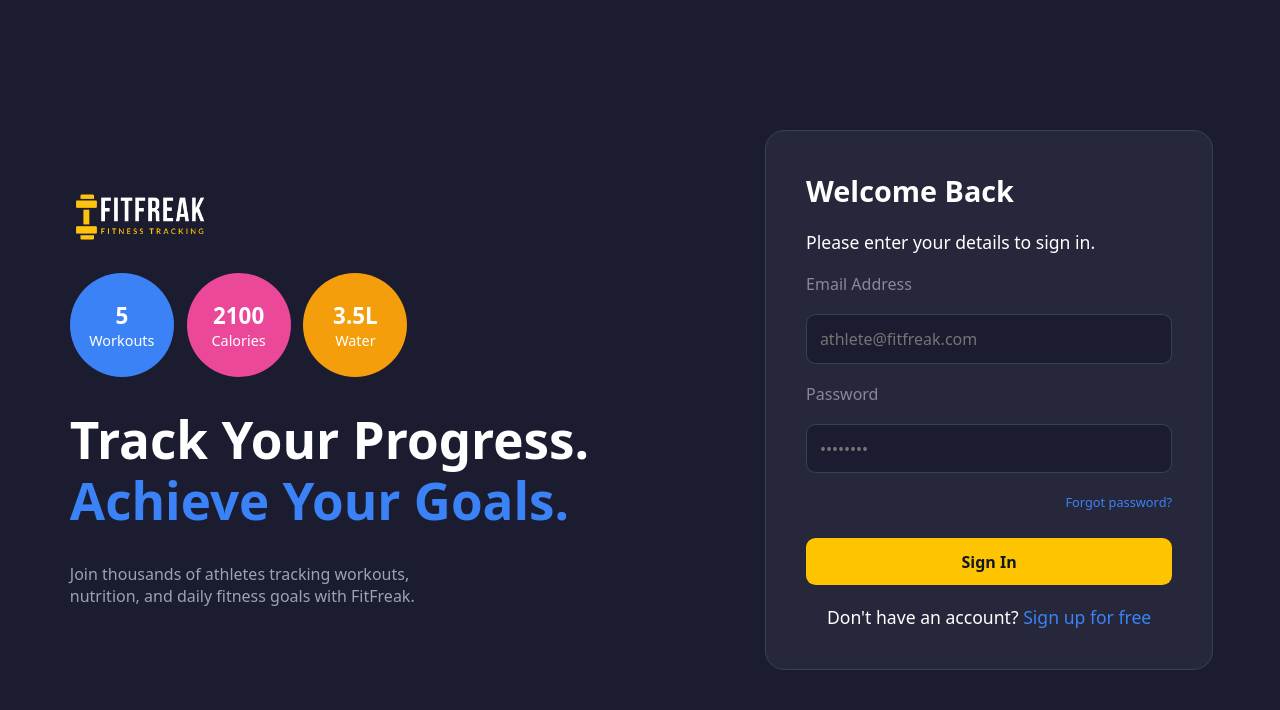
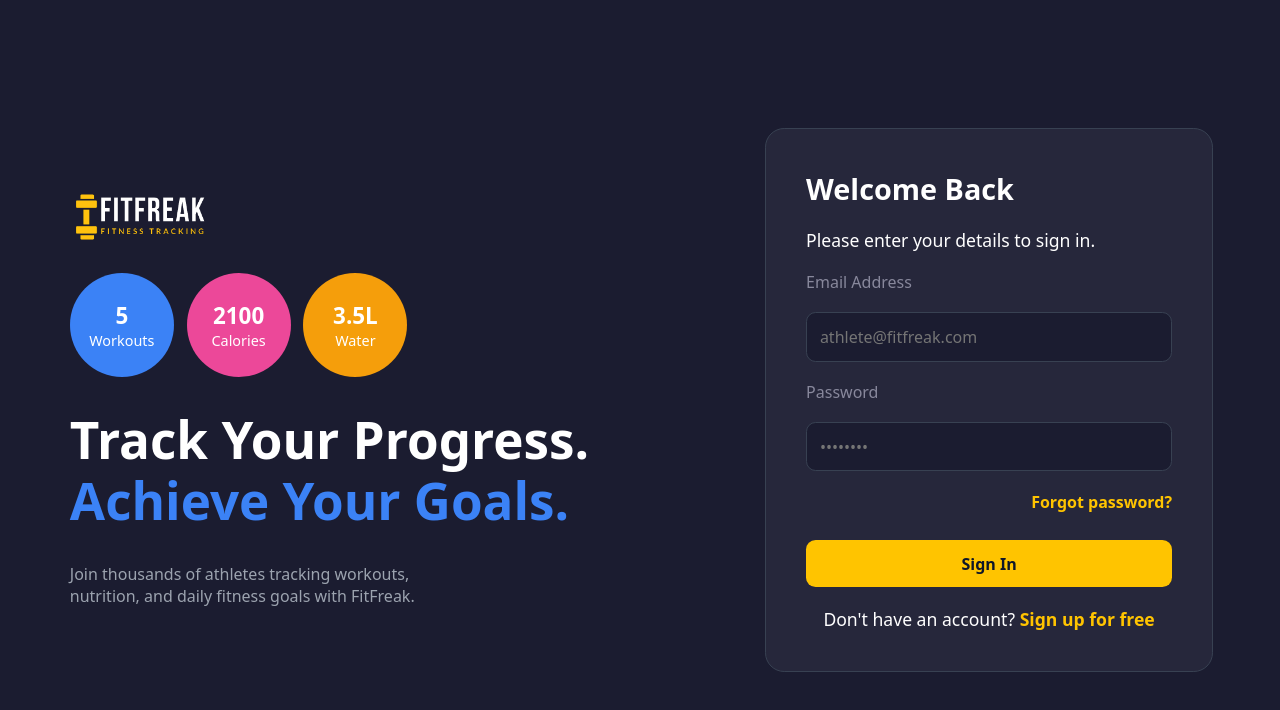
Before and after one commit to nikhilgoswami99/Fitness-Website, a React (Vite) app in the folder Fit_Fusion/: page /login in a window 1280 px wide. Shown: the top 710 px of the page. Built offline with nearby package versions, Linux system fonts and the light colour scheme; no server answers.

Commit message:
updating fonts

```diff
--- a/Fit_Fusion/src/pages/signIn/signIn.module.css
+++ b/Fit_Fusion/src/pages/signIn/signIn.module.css
@@ -1,5 +1,3 @@
-
-
 /* BASE STYLES (Mobile First) */
 .container {
   min-height: 100vh;
@@ -8,7 +6,9 @@
   padding: 1.5rem 1rem;
   gap: 2.5rem;
   color: var(--text-main);
-  background-color: var(--background); /* Assuming background var exists, fallback handled by parent usually */
+  background-color: var(
+    --background
+  ); /* Assuming background var exists, fallback handled by parent usually */
   justify-content: center;
 }
 
@@ -122,13 +122,14 @@
 
 .forgot {
   align-self: flex-end;
-  font-size: 0.8rem;
-  color: var(--blue);
+  font-size: 1rem;
+  color: #ffc400;
   cursor: pointer;
+  font-weight: 600;
 }
 
 .primaryBtn {
-  background: #FFC400;
+  background: #ffc400;
   border: none;
   padding: 0.8rem;
   border-radius: 0.6rem;
@@ -170,16 +171,16 @@
 }
 
 .signup {
-  font-size: 0.9rem;
+  font-size: 1rem;
   text-align: center;
   margin-top: 1rem;
 }
 
 .signup a {
-  color: var(--blue);
+  color: #ffc400;
   cursor: pointer;
   text-decoration: none;
-  font-weight: 500;
+  font-weight: 600;
 }
 
 /* VIEWPORT: TABLET (Min-width: 768px) */
--- a/Fit_Fusion/src/pages/signUp/signUp.module.css
+++ b/Fit_Fusion/src/pages/signUp/signUp.module.css
@@ -187,12 +187,13 @@
 .signin {
   text-align: center;
   margin-top: 0.5rem;
-  font-size: 0.9rem;
+  font-size: 1rem;
 }
 
 .signin a {
-  color: var(--blue);
+  color: #FFC400;
   text-decoration: none;
+  font-weight: 600;
 }
 
 /* TABLET (Min-width: 768px) */
```
